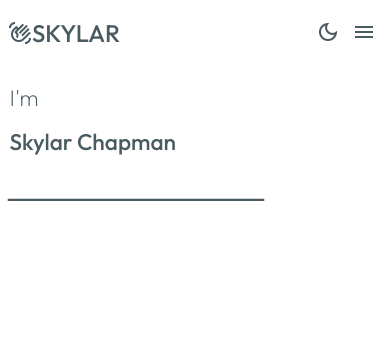
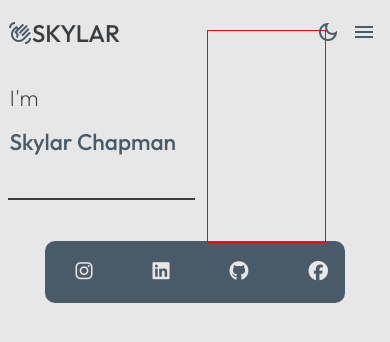
Before and after one commit to skylarra/codeTest, a Node server app: page / in a window 390 px wide. Shown: the top 342 px of the page. Run offline with Node 20, Linux system fonts and the light colour scheme; some libraries are stand-ins or nearby versions.

Commit message:
Add socials and fix responsive nav

```diff
--- a/public/CSS/lightMode.css
+++ b/public/CSS/lightMode.css
@@ -1,7 +1,30 @@
+body {
+    background-color: #e7e7e7;
+    color: #3A3E41;
+}
+
 button {
     background-color: inherit;
+    color: #495a69;
 }
 
-* {
-    color: #495a60;
+a {
+    color: #3A3E41;
 }
+
+.modeColor {
+    color: #495a69;
+}
+
+.socials {
+    background-color: #495a69;
+}
+
+.socials a {
+    color: #e7e7e7;
+}
+
+
+.line {
+    border-bottom: 2px #3A3E41 solid;
+}
--- a/public/CSS/style.css
+++ b/public/CSS/style.css
@@ -78,7 +80,7 @@ a {
 }
 
 header {
-    width: 100%;
+    width: 50%;
     position: absolute;
     font-size: 2.9vw;
     margin: 10px;
@@ -87,8 +89,46 @@ header {
 }
 
 .line {
-    margin-top: 110px;
+    width: 50%;
+    margin-top: 140px;
+    margin-bottom: 10px;
+    transition: margin-top 0.6s ease-in;
 }
+
+.headerpic {
+    width: 45vw;
+    height: 25vh;
+    float: right;
+    margin-top: -180px;
+}
+
+.pic {
+    width: 30vw;
+    height: 25vh;
+    border: 1px red solid;
+    top: 0px; /* Start off-screen */
+    animation: slideInDown 2s forwards;
+}
+
+.socialsContainer {
+    margin-top: 20px;
+    width: 100%;
+    display: flex;
+    justify-content: center;
+}
+
+.socials {
+    width: 80%;
+    display: flex;
+    justify-content: space-around;
+    border-radius: 10px;
+}
+
+.socials a {
+    font-size: 5vw;
+    margin: 10px 20px;
+}
+
 
 /* Define the slideIn animation */
 @keyframes slideInLeft {
--- a/views/home.ejs
+++ b/views/home.ejs
@@ -7,7 +7,23 @@
     </div>
 </header>
 <div class="line">
-    <h1>________________</h1>
+
+</div>
+<div class="headerpic">
+    <div class="pic">
+
+    </div>
 </div>
 
+<div class="socialsContainer">
+    <div class="socials">
+        <a href=""><i class="fa-brands fa-instagram"></i></a>
+        <a href=""><i class="fa-brands fa-linkedin"></i></a>
+        <a href=""><i class="fa-brands fa-github"></i></a>
+        <a href=""><i class="fa-brands fa-facebook"></i></a>
+    </div>
+</div>
+
+
+
 <%- include('./partials/footer.ejs') %>
--- a/views/partials/header.ejs
+++ b/views/partials/header.ejs
@@ -11,6 +11,10 @@
 <link href="https://fonts.googleapis.com/css2?family=Outfit:wght@100..900&display=swap" rel="stylesheet">
 <link rel="stylesheet" href="https://fonts.googleapis.com/css2?family=Material+Symbols+Outlined:opsz,wght,FILL,GRAD@24,400,0,0" />
 <link rel="stylesheet" href="https://fonts.googleapis.com/css2?family=Material+Symbols+Outlined:opsz,wght,FILL,GRAD@24,400,0,0" />
+<script src="https://kit.fontawesome.com/a882569ff6.js" crossorigin="anonymous"></script>
+
+
+<link rel="icon" href="/Assets/images/googleIconWavingHand.png" type="image/x-icon">
 
 
     <link rel="stylesheet" id="themeSheet" href="/CSS/lightMode.css">
@@ -38,9 +42,7 @@
             </button>
         </div>
 
-    </nav>
-
-    <div class="navMenu hidden" id="navMenu">
+        <div class="navMenu hidden" id="nav">
             <div class="nav">
                 <a href="/" class="outfitReg">HOME</a>
                 <a href="/projects" class="outfitReg">PROJECTS</a>
@@ -48,3 +50,5 @@
                 <a href="/about" class="outfitReg">ABOUT</a>
             </div>
         </div>
+
+    </nav>
```
Also changed, not shown: other parts of public/CSS/style.css (+53 -3 lines), public/CSS/darkMode.css (+10 -2 lines), public/Assets/images/googleIconWavingHand.png (added). Lines whose indentation alone changed are shown as unchanged.
